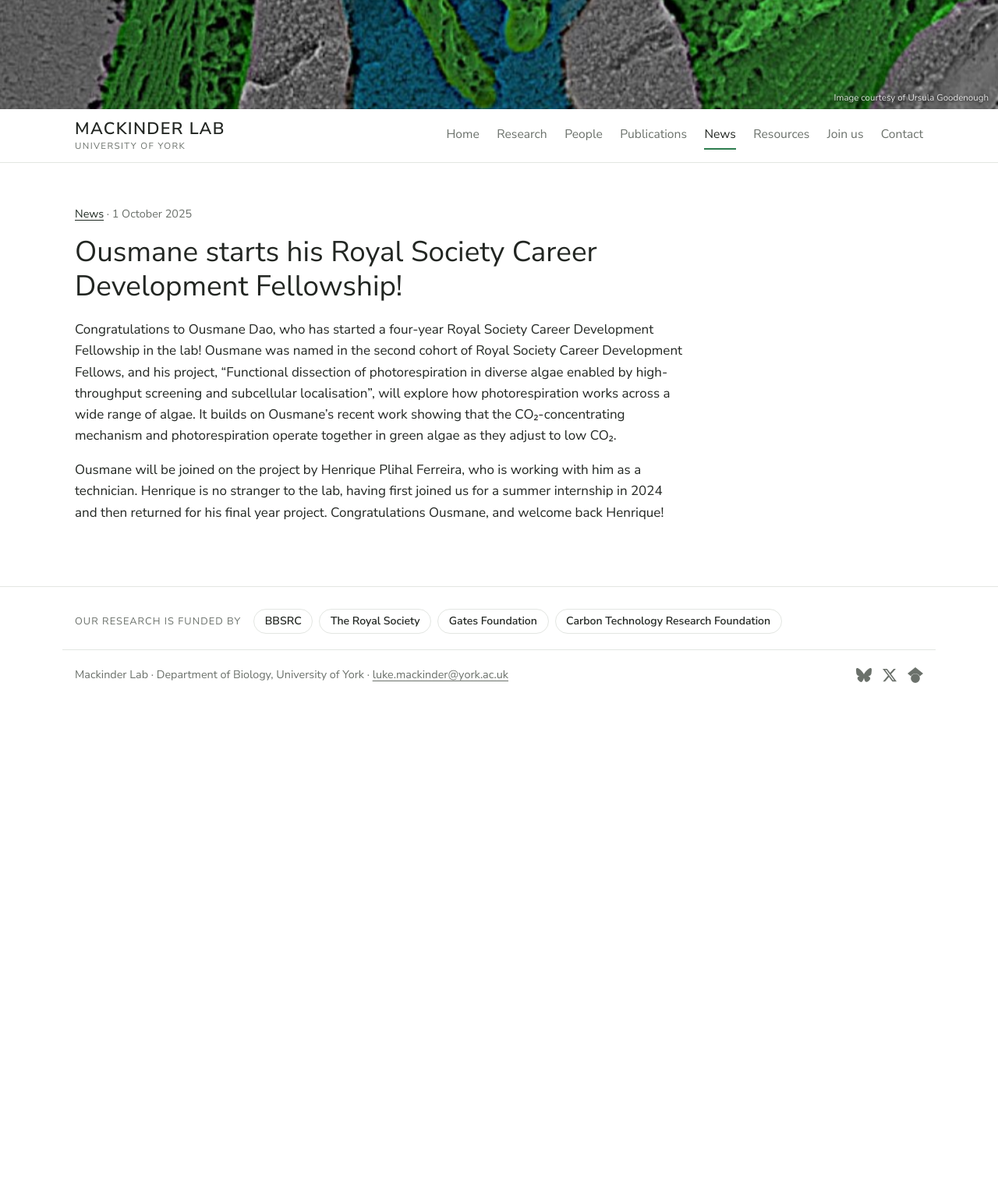
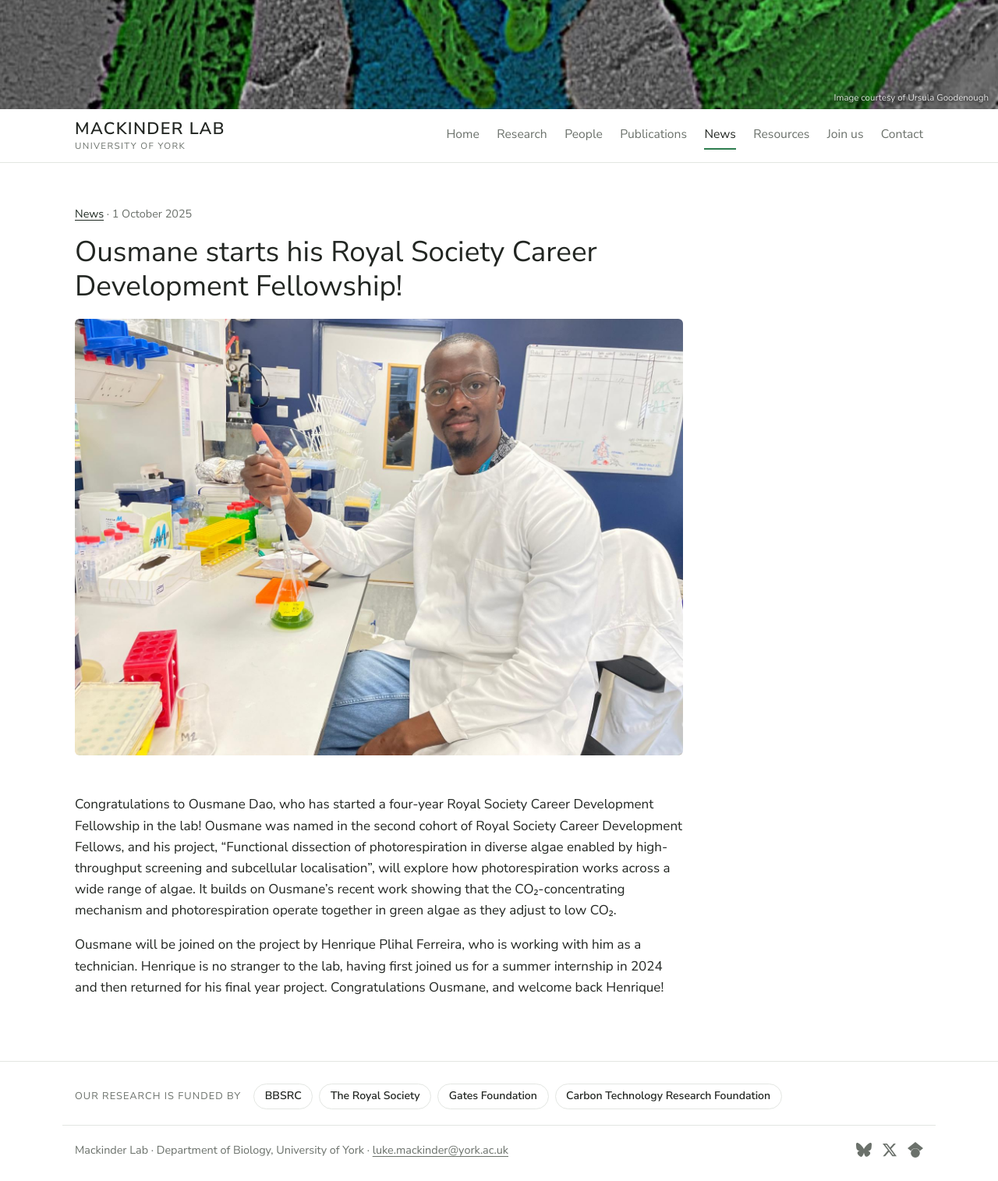
Before and after one commit to mackinderlab/mackinderlab.github.io, a Jekyll site: the page built from _posts/2026-10-05-ousmane-starts-his-royal-society-career-development-fellowship.md, in a window 1280 px wide. Shown: the whole page at 78% size. Built offline with Jekyll 4.4.1, drawn with Linux system fonts in a browser that asks for light colours; before the commit the page ends 905 px from its top, so only the background shows below that.

Commit message:
Update _posts/2026-10-05-ousmane-starts-his-royal-society-career-development-fellowship.md (via Pages CMS)

```diff
--- a/_posts/2026-10-05-ousmane-starts-his-royal-society-career-development-fellowship.md
+++ b/_posts/2026-10-05-ousmane-starts-his-royal-society-career-development-fellowship.md
@@ -1,6 +1,7 @@
 ---
 title: Ousmane starts his Royal Society Career Development Fellowship!
 date: 2025-10-01
+image: /assets/images/news/whatsapp-image-2026-10-05-at-115524.jpeg
 ---
 Congratulations to Ousmane Dao, who has started a four-year Royal Society Career Development Fellowship in the lab! Ousmane was named in the second cohort of Royal Society Career Development Fellows, and his project, "Functional dissection of photorespiration in diverse algae enabled by high-throughput screening and subcellular localisation", will explore how photorespiration works across a wide range of algae. It builds on Ousmane's recent work showing that the CO₂-concentrating mechanism and photorespiration operate together in green algae as they adjust to low CO₂.
 
```
